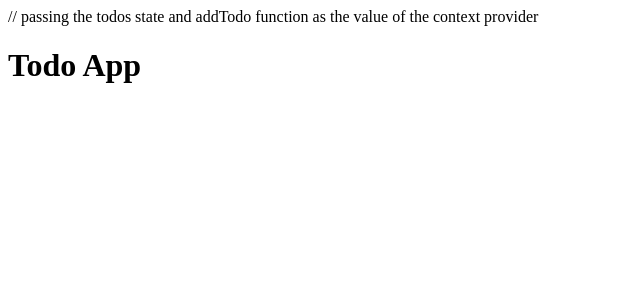
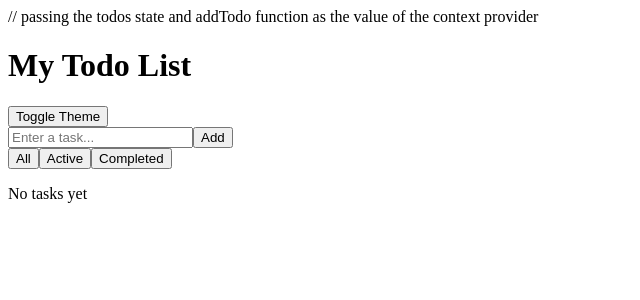
Before and after one commit to RPG-TaRon/Context-API-Implementation, a React (Vite) app: page / in a window 1280 px wide. Shown: the top 300 px of the page, without its empty margins (0-640 px from the left). Built offline with nearby package versions, Linux system fonts and the light colour scheme.

Commit message:
Refactor App component layout and enhance structure for Todo list

```diff
--- a/src/App.jsx
+++ b/src/App.jsx
@@ -3,8 +3,27 @@ import { TodoProvider } from "./context/TodoContext";
 function App() {
   return (
     <TodoProvider>
-      <div>
-        <h1>Todo App</h1>
+      <div className="app">
+        <div className="todo-box">
+          <h1>My Todo List</h1>
+
+          <button>Toggle Theme</button>
+
+          <div className="input-row">
+            <input type="text" placeholder="Enter a task..." />
+            <button>Add</button>
+          </div>
+
+          <div className="filter-row">
+            <button>All</button>
+            <button>Active</button>
+            <button>Completed</button>
+          </div>
+
+          <div className="todo-list">
+            <p>No tasks yet</p>
+          </div>
+        </div>
       </div>
     </TodoProvider>
   );
```
